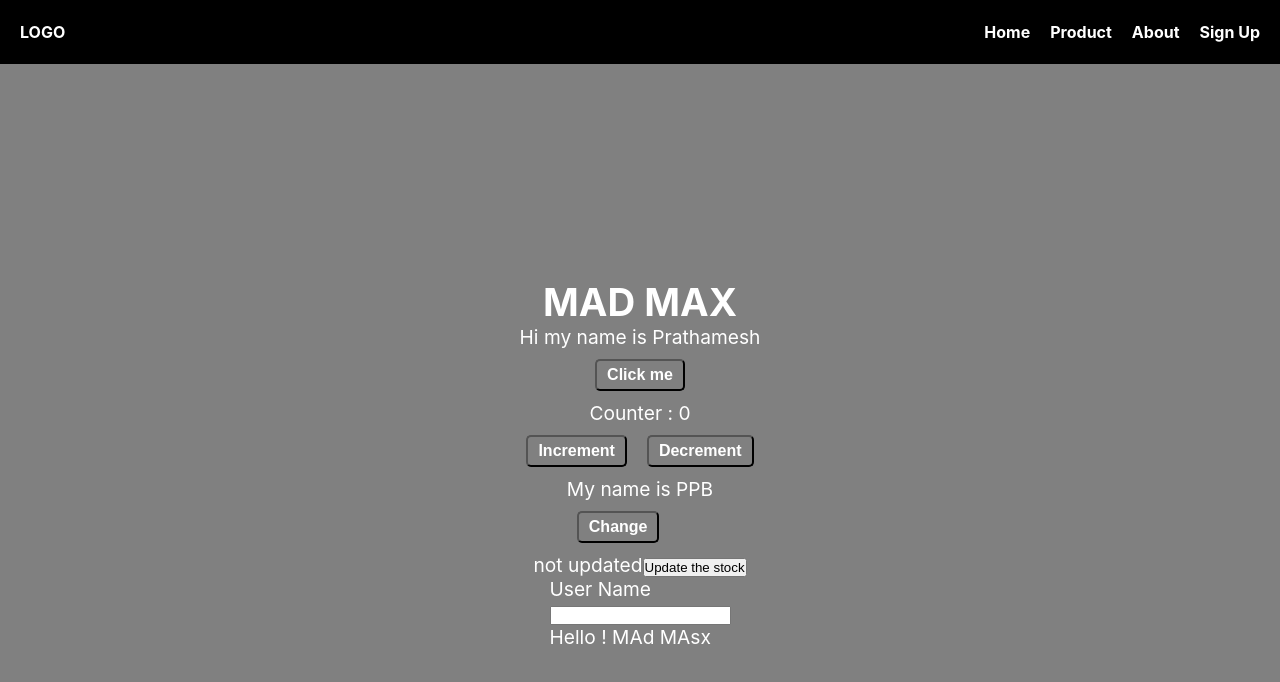
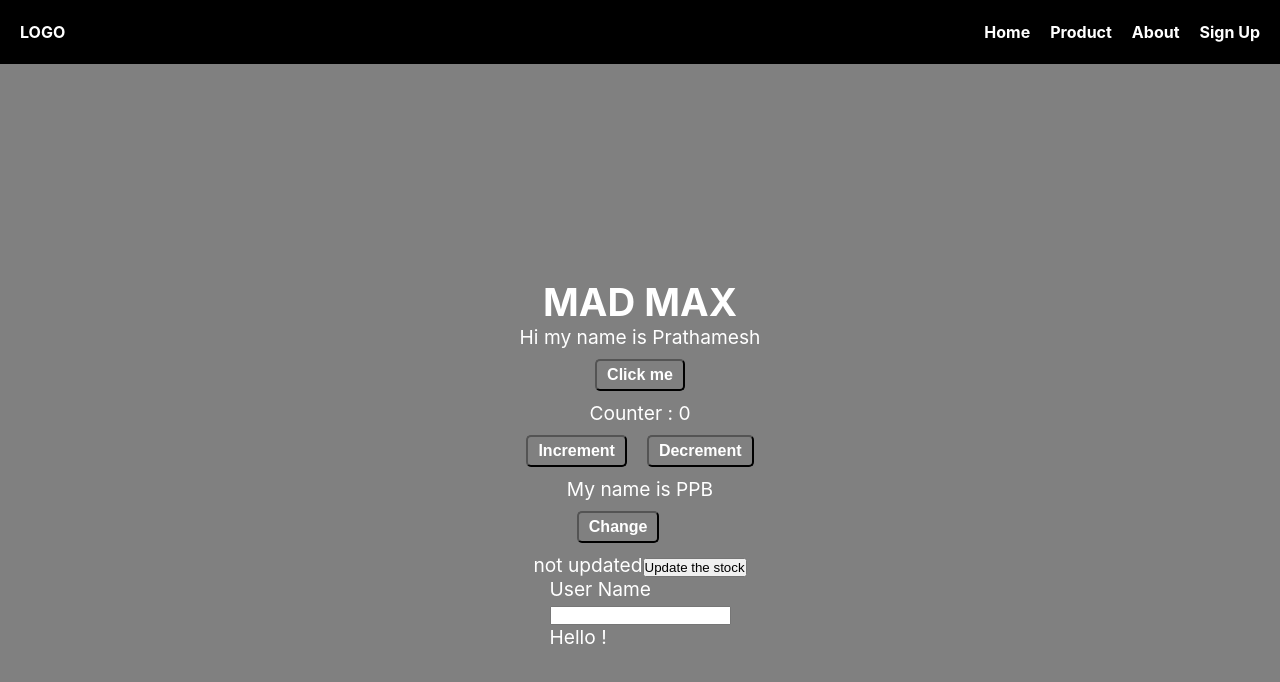
Before and after one commit to Chappu12/React-JS, a React (Create React App) app: page / in a window 1280 px wide. Shown: the top 682 px of the page. Built offline with nearby package versions, Linux system fonts and the light colour scheme.

Commit message:
learning

```diff
--- a/src/App.jsx
+++ b/src/App.jsx
@@ -12,13 +12,14 @@ const App = () => {
     const ele = <h1>MAD MAX</h1>
     const [first, setfirst] = useState("PPB")
     const [stock, setStock] = useState("not updated")
-    const [username, setUserName] = useState('MAd MAsx')
+    const [username, setUserName] = useState()
     // useEffect(() => {
     //     setStock("updated"); // we must use useEffect outside the return jsx
     // })
     // const [flag, setflag] = useState(0)
 
-    const handleNameChange = () => {
+    function handleNameChange(event){
+        setUserName(event.target.value)
 
     }
 
@@ -86,7 +87,7 @@ const App = () => {
                     <dl>
                         <dt>User Name</dt>
                             <dd>
-                                <input type="text" />
+                                <input type="text" onChange={handleNameChange}/>
                             </dd>
                     </dl>
                     <p>Hello ! {username}</p>
```
